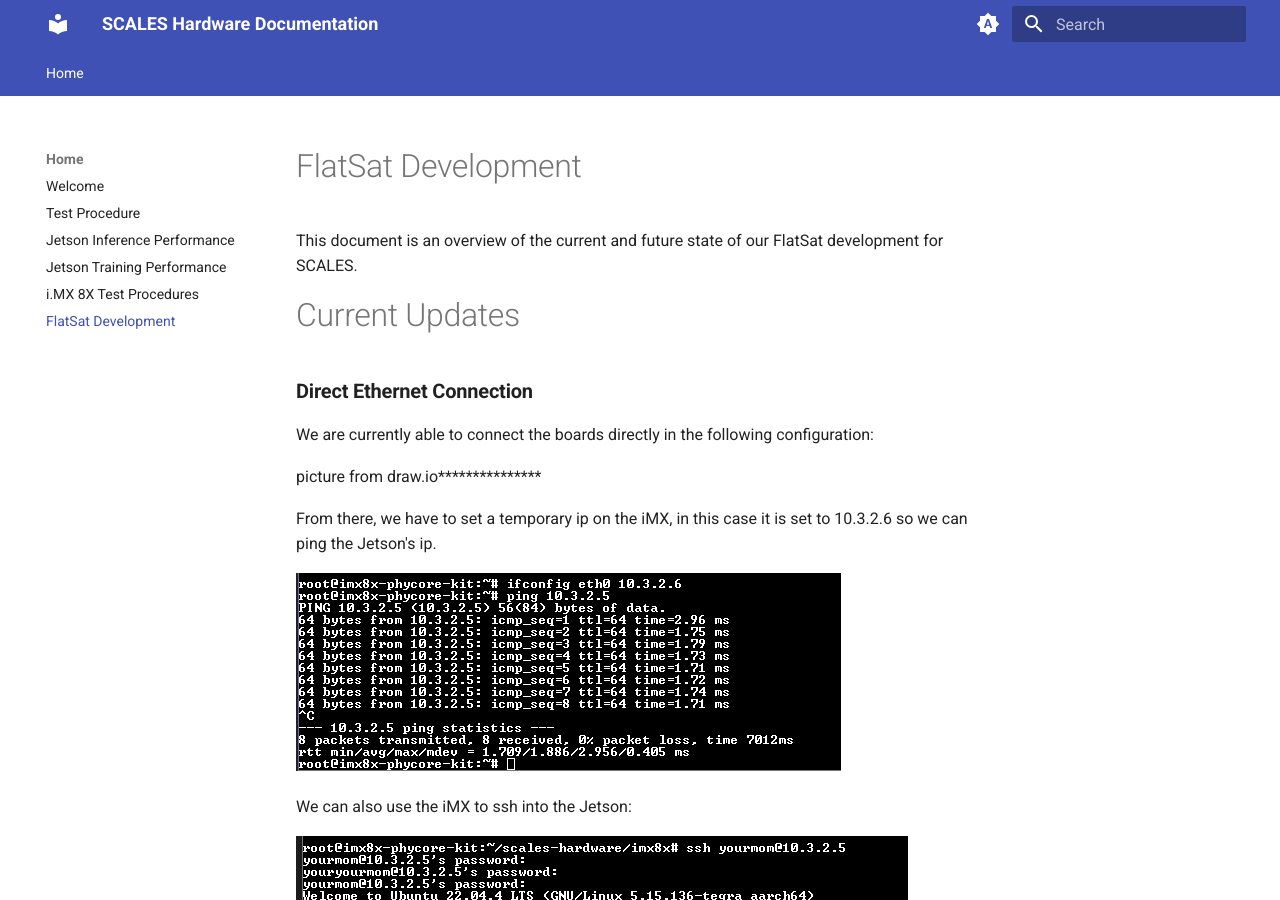
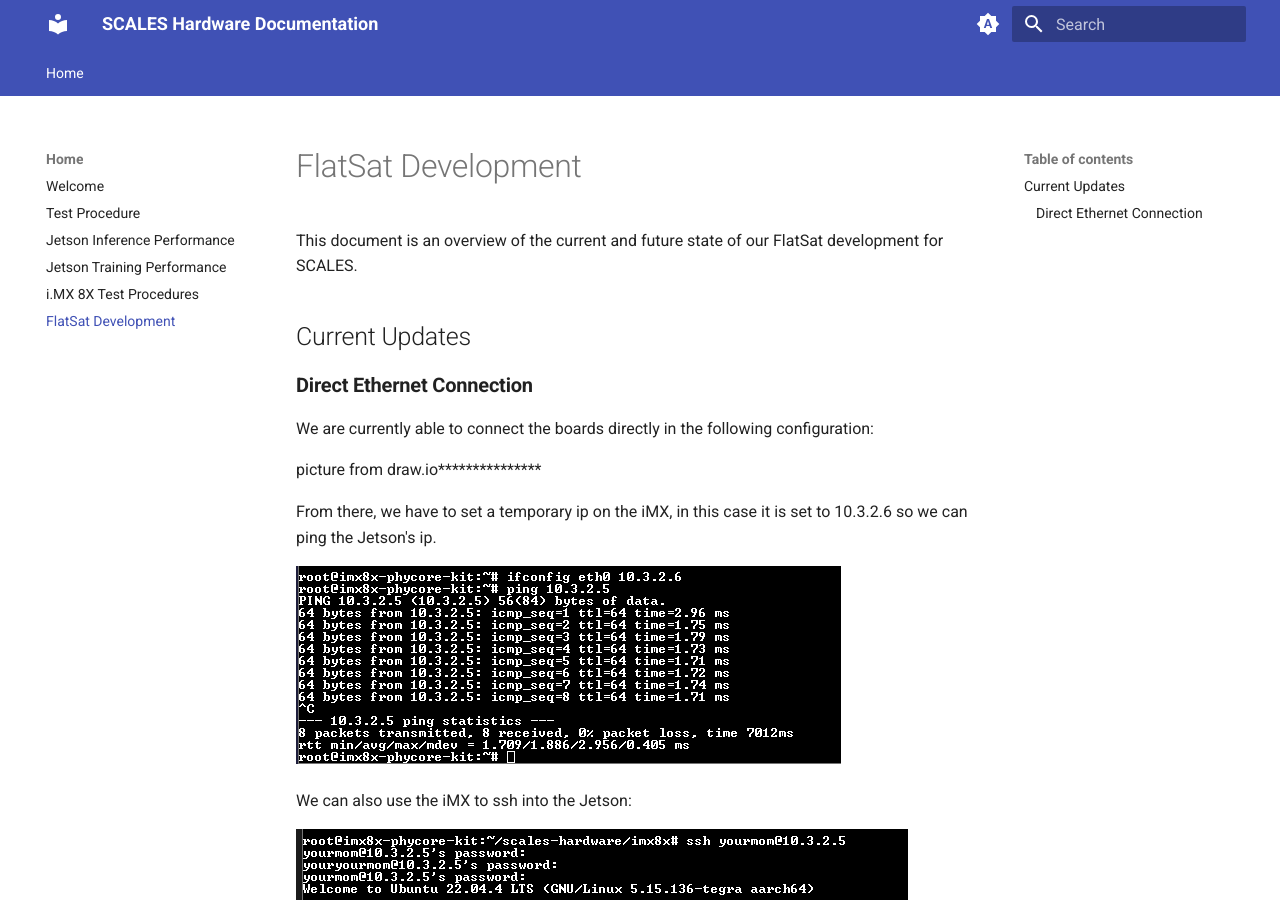
Before and after one commit to BroncoSpace-Lab/scales-hardware, an MkDocs documentation site: the page built from docs/FlatSat_Development.md, in a window 1280 px wide and 900 px high. Built offline with MkDocs 1.6.1 and Material for MkDocs 9.7.7, drawn with Linux system fonts in a browser that asks for light colours.

Commit message:
Update FlatSat_Development.md

```diff
--- a/docs/FlatSat_Development.md
+++ b/docs/FlatSat_Development.md
@@ -2,7 +2,7 @@
 
 This document is an overview of the current and future state of our FlatSat development for SCALES.
 
-# Current Updates
+## Current Updates
 ### **Direct Ethernet Connection**
 
 We are currently able to connect the boards directly in the following configuration:
@@ -65,7 +65,7 @@
 - started trying to get F Prime up and running on board
     - made a discussion post on the F Prime GitHub to work out the issues we had - will get back to this next week
 
-# Future FLATSAT Plan
+## Future FLATSAT Plan
 After viewing the full capabilities of our chosen FPGA, we are currently comparing two different hardware architectures for our SCALES system:
 
 ## Architecture 1
```
